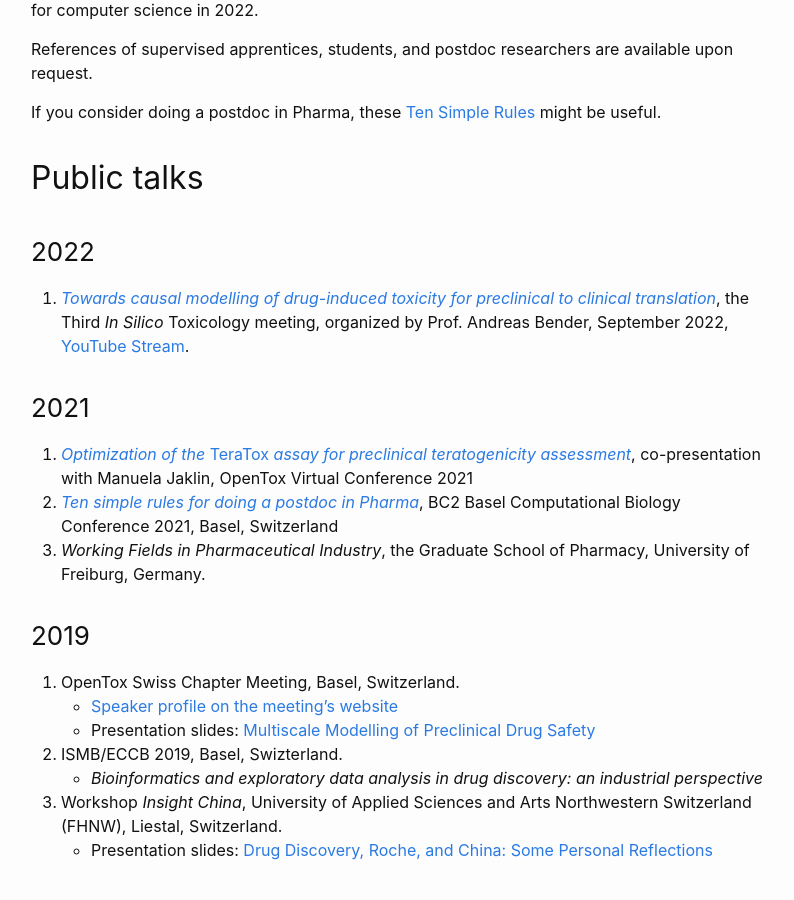
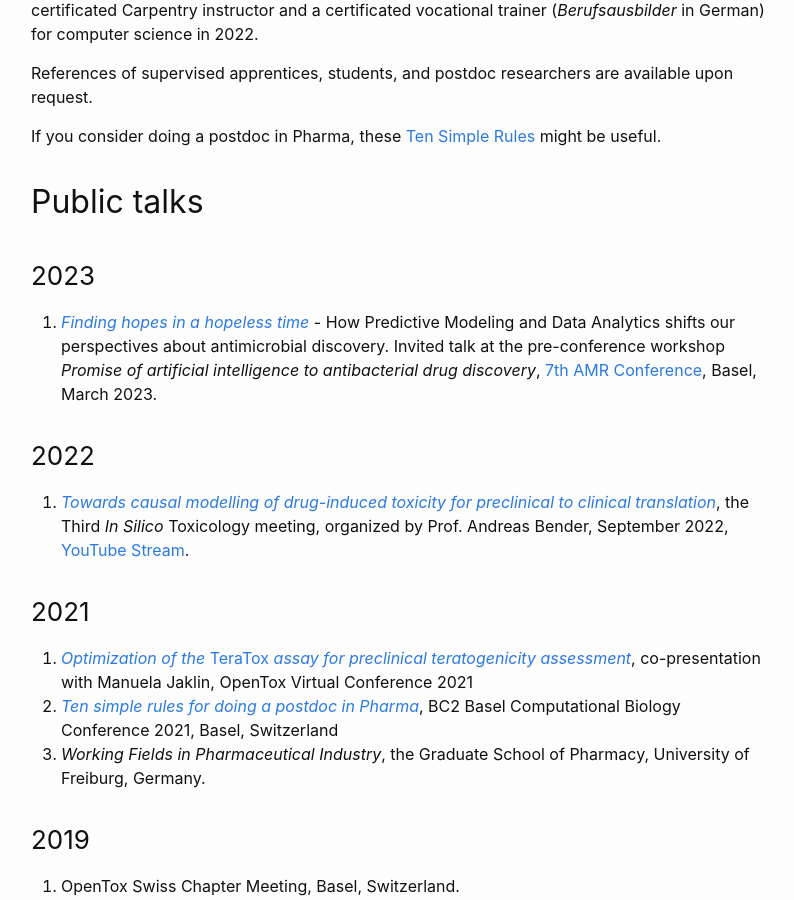
Before and after one commit to Accio/accio.github.io, a Jekyll site: the page built from _pages/outreach.md, in a window 1280 px wide and 900 px high, scrolled down 1819 px. Shown: the whole window, without its empty margins (239-1033 px from the left). Built offline with Jekyll 4.4.1, drawn with Linux system fonts in a browser that asks for light colours.

Commit message:
add AMR slides

```diff
--- a/_pages/outreach.md
+++ b/_pages/outreach.md
@@ -76,6 +76,11 @@
 
 ## Public talks
 
+### 2023
+
+1. [*Finding hopes in a hopeless time*]({{ site.url}}/assets/pdf/2023-03-AMR-JitaoDavidZhang.pdf) - How Predictive Modeling and Data Analytics shifts our perspectives about antimicrobial discovery. Invited talk at the pre-conference workshop *Promise of artificial intelligence to antibacterial drug discovery*, [7th AMR Conference](https://amr-conference.com/programme-2023/), Basel, March 2023.
+
+
 ### 2022
 
 1. [*Towards causal modelling of drug-induced toxicity for preclinical to clinical translation*](http://drugdiscovery.net/tox2022/), the Third *In Silico* Toxicology meeting, organized by Prof. Andreas Bender, September 2022, [YouTube Stream](https://youtu.be/ab1ml2SR7y8).
```
Also changed, not shown: 2 other files.
